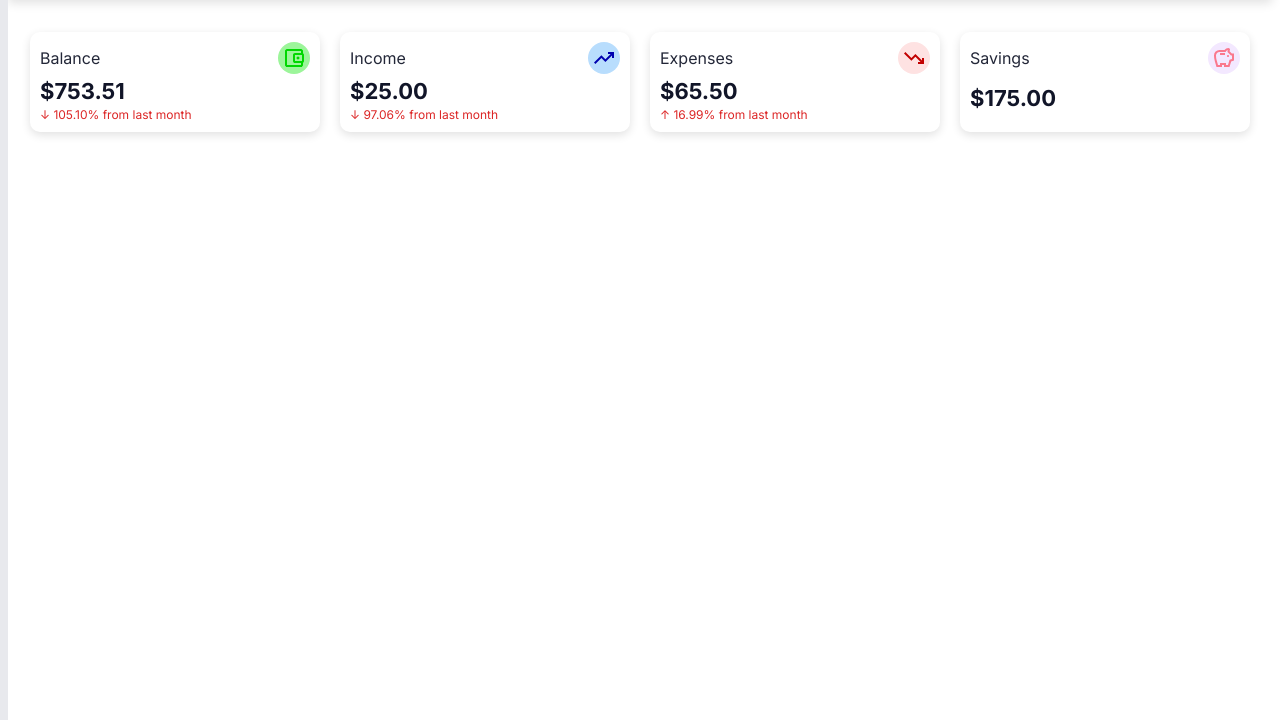
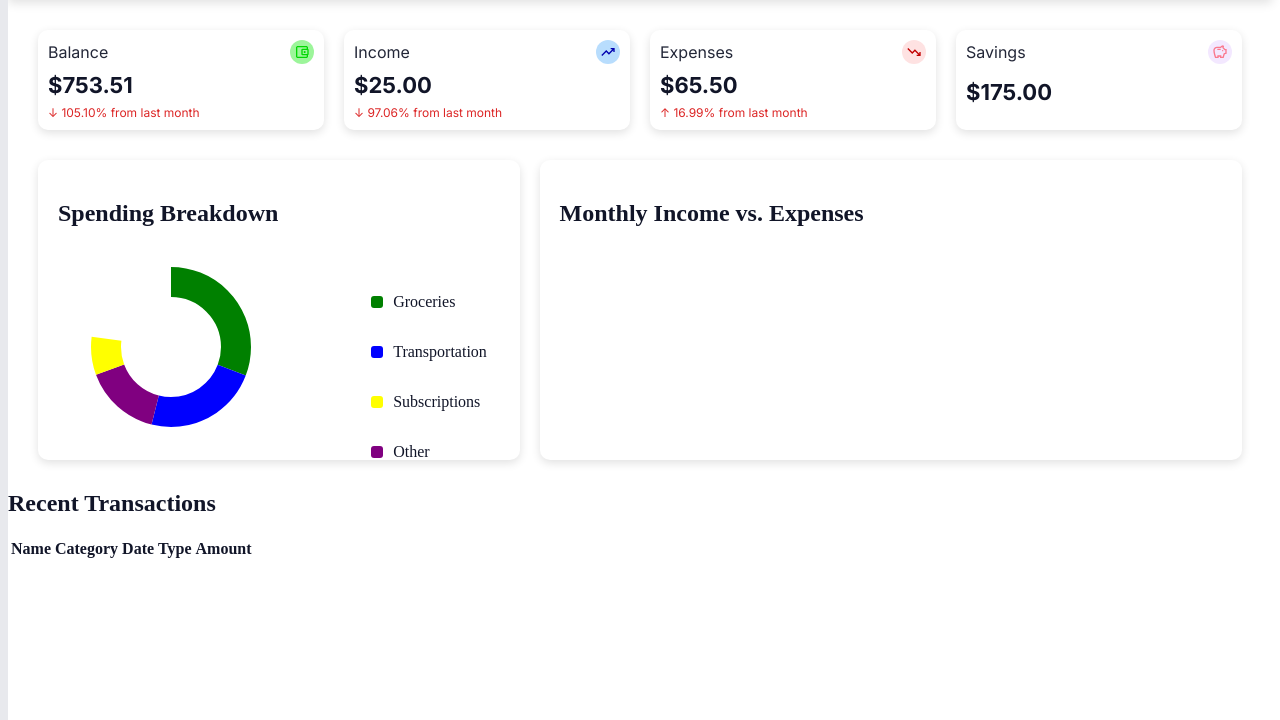
Before and after one commit to brysonny05/Expense-tracker, a plain HTML site: page index.html in a window 1280 px wide. Shown: the part 88-808 px from the top of the page. Drawn offline with Linux system fonts and the light colour scheme.

Commit message:
added pie chart and boxes for next dashboard additions

```diff
--- a/css/style.css
+++ b/css/style.css
@@ -98,7 +98,7 @@ body{
     color: var(--accent-color);
     text-align: right;
     padding-right: 10px;
-    padding-top: 20px;
+    padding-top: 10px;
     font-weight: 800;
     pointer-events: none;
     font-family: var(--title-font);
@@ -151,7 +151,7 @@ body{
 }
 
 *{
-    padding: 0;
+    box-sizing: border-box;
 }
 
 .slide{
@@ -335,10 +335,7 @@ input:checked ~ .toggle .mid-line{
     display: flex;
     flex-direction: row;
     gap: 20px;
-    position: absolute;
-    top: 120px;
-    left: 0;
-    right: 0;
+    margin-top: 30px;
     width: 100%;
     padding: 0 30px;
     box-sizing: border-box;
@@ -410,11 +407,6 @@ input:checked ~ .toggle .mid-line{
     height: 24px;
 }
 
-.summary-card:hover {
-    transform: translateY(-4px);
-    box-shadow: 0 6px 15px var(--shadow-color);
-}
-
 @media (max-width: 768px) {
     #summary-con {
         position: static;
@@ -446,3 +438,78 @@ input:checked ~ .toggle .mid-line{
         padding: 20px;
     }
 }
+
+#analytics-con {
+    display: flex;
+    flex-direction: row;
+    gap: 20px;
+    margin: 30px;
+}
+
+#spending-chart {
+    flex: 2;
+}
+
+#monthly-chart {
+    flex: 3;
+}
+
+#spending-chart,
+#monthly-chart {
+    padding: 20px;
+    border-radius: 10px;
+    box-shadow: 0 3px 10px var(--shadow-color);
+    height: 300px;
+    background-color: var(--base-color);
+}
+
+#chart-legend {
+    display: flex;
+    flex-direction: column;
+    gap: 10px;
+    margin-top: 15px;
+}
+
+.legend-item {
+    display: flex;
+    flex-direction: row;
+    align-items: center;
+    gap: 10px;
+}
+
+.legend-color {
+    width: 12px;
+    height: 12px;
+    border-radius: 3px;
+    display: inline-block;
+}
+
+.groceries {
+    background-color: green;
+}
+
+.transportation {
+    background-color: blue;
+}
+
+.subscriptions {
+    background-color: yellow;
+}
+
+.other {
+    background-color: purple;
+}
+
+#chart-content {
+    display: flex;
+    flex-direction: row;
+    justify-content: space-around;
+    align-items: center;
+    gap: 15px;
+}
+
+#legend {
+    display: flex;
+    flex-direction: column;
+    gap: 0px;
+}
--- a/index.html
+++ b/index.html
@@ -97,8 +97,7 @@
         </button>
     </header>
 
-    <body>
-        <div id="summary-con">
+    <section id="summary-con">
         <section id="balance-box" class="summary-card">
             <div>
                 <p>Balance</p>
@@ -138,8 +137,107 @@
             <p id="savings-num" class="sum-val"></p>
             <p id="savings-change"></p>
         </section>
+    </section>
+
+    <section id="analytics-con">
+        <div id="spending-chart">
+            <h2>Spending Breakdown</h2>
+            <div id="chart-content">
+                <svg width="260" height="260">
+                    <circle
+                        cx="100"
+                        cy="100"
+                        r="65"
+                        fill="none"
+                        stroke="green"
+                        stroke-width="30"
+                        stroke-dasharray="125.66 314.16"
+                        transform="rotate(-90 100 100)"
+                    />
+
+                    <circle
+                        cx="100"
+                        cy="100"
+                        r="65"
+                        fill="none"
+                        stroke="blue"
+                        stroke-width="30"
+                        stroke-dasharray="94.25 314.16"
+                        stroke-dashoffset="-125.66"
+                        transform="rotate(-90 100 100)"
+                    />
+
+                    <circle
+                        cx="100"
+                        cy="100"
+                        r="65"
+                        fill="none"
+                        stroke="purple"
+                        stroke-width="30"
+                        stroke-dasharray="62.83 314.16"
+                        stroke-dashoffset="-219.91"
+                        transform="rotate(-90 100 100)"
+                    />
+
+                    <circle
+                        cx="100"
+                        cy="100"
+                        r="65"
+                        fill="none"
+                        stroke="yellow"
+                        stroke-width="30"
+                        stroke-dasharray="31.42 314.16"
+                        stroke-dashoffset="-282.74"
+                        transform="rotate(-90 100 100)"
+                    />
+                </svg>
+
+                <div id="legend">
+                    <div class="legend-item">
+                        <span class="legend-color groceries"></span>
+                        <p>Groceries</p>
                     </div>
-    </body>
 
+                    <div class="legend-item">
+                        <span class="legend-color transportation"></span>
+                        <p>Transportation</p>
+                    </div>
+
+                    <div class="legend-item">
+                        <span class="legend-color subscriptions"></span>
+                        <p>Subscriptions</p>
+                    </div>
+
+                    <div class="legend-item">
+                        <span class="legend-color other"></span>
+                        <p>Other</p>
+                    </div>
+                </div>
+            </div>
+        </div>
+
+        <div id="monthly-chart">
+            <h2>Monthly Income vs. Expenses</h2>
+        </div>
+    </section>
+
+    <section id="transactions-con">
+        <h2>Recent Transactions</h2>
+        <table>
+            <thead>
+                <tr>
+                    <th>Name</th>
+                    <th>Category</th>
+                    <th>Date</th>
+                    <th>Type</th>
+                    <th>Amount</th>
+                </tr>
+            </thead>
+
+            <tbody>
+
+            </tbody>
+        </table>
+    </section>
 </body>
 </html>
```
Lines whose indentation alone changed are shown as unchanged.
